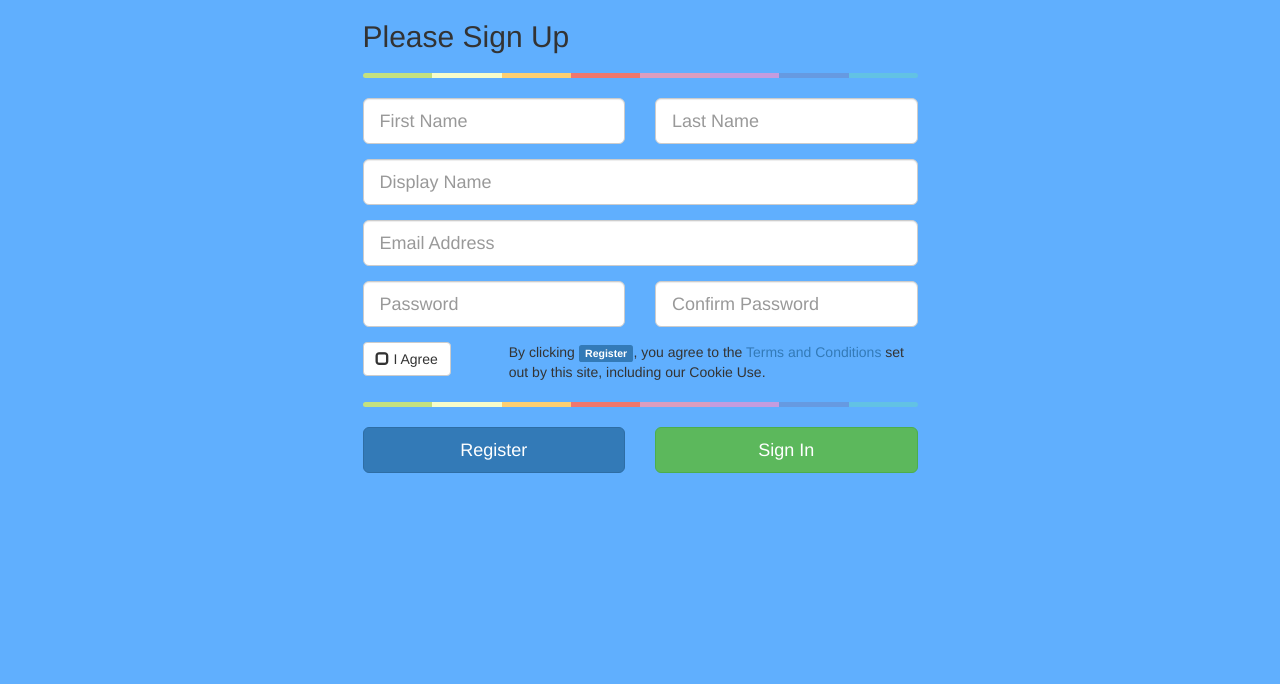
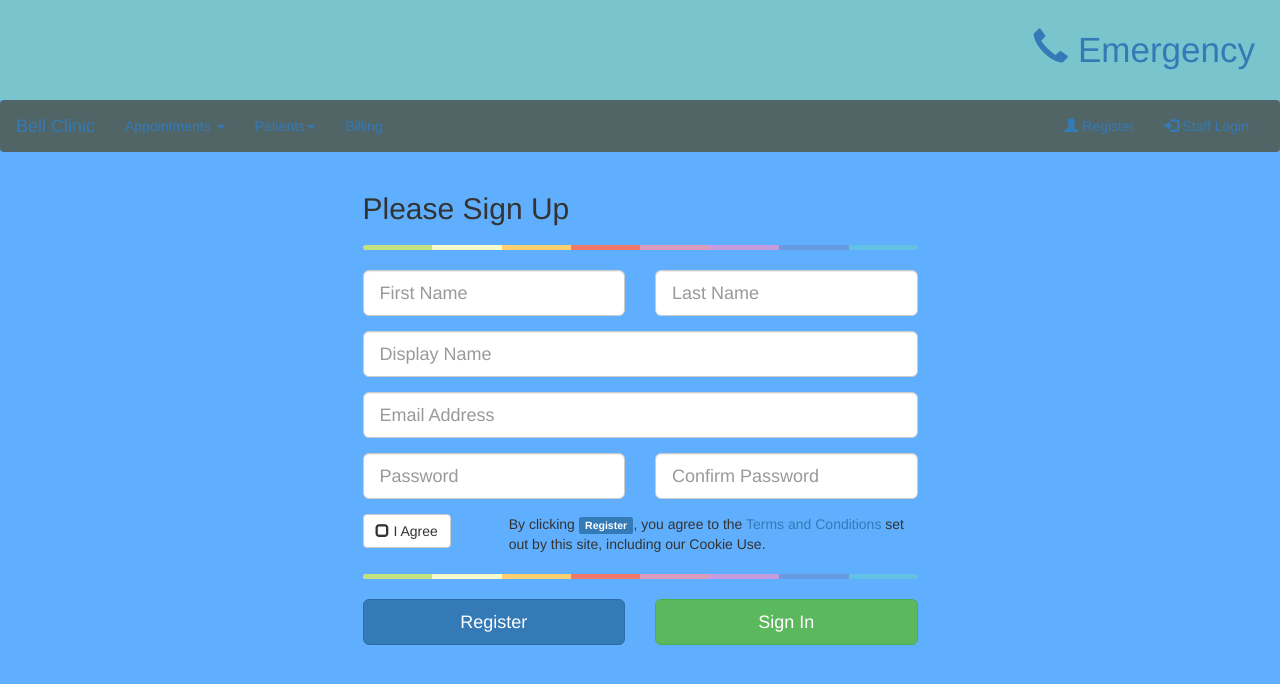
Before and after one commit to naveenjonnala/Bell-Clinic, a plain HTML site: page register.html in a window 1280 px wide. Drawn offline with nearby package versions, Linux system fonts and the light colour scheme.

Commit message:
Added header to login and register pages

```diff
--- a/register.html
+++ b/register.html
@@ -11,6 +11,50 @@
   </head>
 
 <body>
+    <header>
+    <div id="top_header">
+        <a href="#"><span class="glyphicon glyphicon-earphone"></span> Emergency</a>
+
+    </div>
+<nav class="navbar navbar-fixed">
+  <div class="container-fluid">
+    <div class="navbar-header">
+      <button type="button" class="navbar-toggle" data-toggle="collapse" data-target="#myNavbar">
+        <span class="icon-bar"></span>
+        <span class="icon-bar"></span>
+        <span class="icon-bar"></span>
+      </button>
+      <a class="navbar-brand" href="index.html">Bell Clinic</a>
+    </div>
+    <div class="collapse navbar-collapse" id="myNavbar">
+      <ul class="nav navbar-nav">
+        <li class="dropdown">
+          <a class="dropdown-toggle" data-toggle="dropdown" href="#">Appointments <span class="caret"></span></a>
+          <ul class="dropdown-menu">
+            <li><a href="#">Todays</a></li>
+            <li><a href="#">Weekly Schedule</a></li>
+            <li><a href="#"></a></li>
+          </ul>
+        </li>
+        <li class="dropdown">
+            <a class="dropdown-toggle" data-toggle="dropdown" href="#">Patients<span class="caret"></span></a>
+            <ul class="dropdown-menu">
+            <li><a href="#">In-patient</a></li>
+            <li><a href="#">Out-patient</a></li>
+          </ul>
+        </li>
+        <li><a href="#">Billing</a></li>
+      </ul>
+      <ul class="nav navbar-nav navbar-right">
+        <li><a href="register.html"><span class="glyphicon glyphicon-user"></span> Register</a></li>
+        <li><a href="login.html"><span class="glyphicon glyphicon-log-in"></span> Staff Login</a></li>
+      </ul>
+    </div>
+  </div>
+</nav>
+
+</header>
+
 
 
 <div class="container">
```
Also changed, not shown: login.html (+44 -0 lines).
